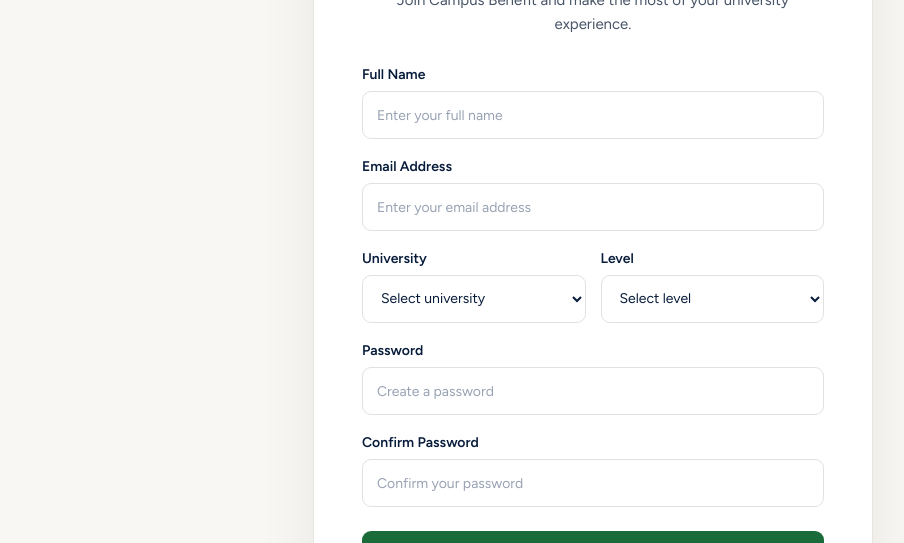
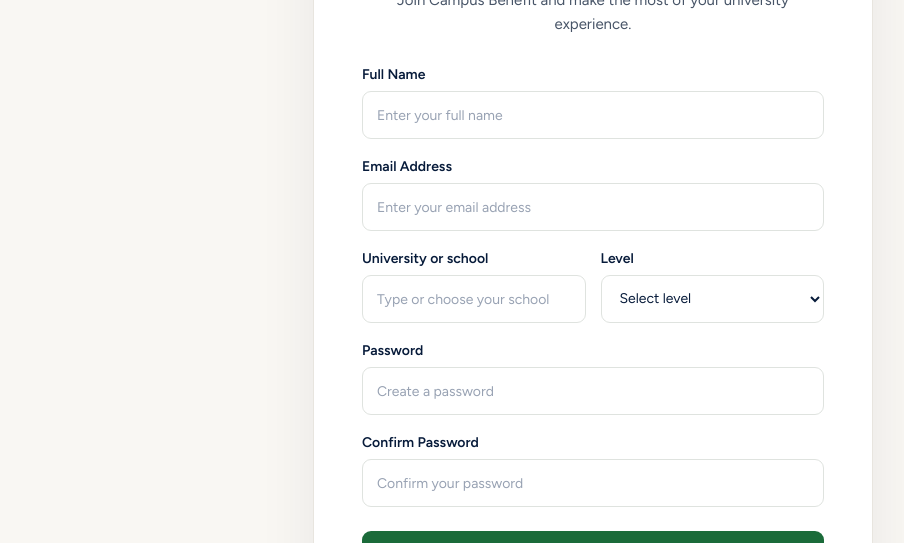
Before and after one commit to oluwafikayomi0507-hash/campus-benefit, a plain HTML site: page frontend/signup.html in a window 1280 px wide. Shown: the part 257-800 px from the top of the page, without its empty margins (47-951 px from the left). Drawn offline with Linux system fonts and the light colour scheme.

Commit message:
Allow students to join from any school

```diff
--- a/backend/src/routes/auth.routes.js
+++ b/backend/src/routes/auth.routes.js
@@ -45,6 +45,10 @@ router.post("/signup", limitSignup, async (req, res) => {
 
   if (!fullName || !email || !university || !level || !password) {
     return res.status(400).json({ message: "Please complete all required fields." });
+  }
+
+  if (university.length > 180) {
+    return res.status(400).json({ message: "University or school name must be 180 characters or fewer." });
   }
 
   if (!emailPattern.test(email)) {
--- a/backend/src/routes/vendor.routes.js
+++ b/backend/src/routes/vendor.routes.js
@@ -86,6 +86,9 @@ router.post("/auth/signup", limitVendorSignup, async (req, res) => {
 
   if (!businessName || !businessType || !university || !location || !email || !password) {
     return res.status(400).json({ message: "Complete all required business and account fields." });
+  }
+  if (university.length > 180) {
+    return res.status(400).json({ message: "University or campus name must be 180 characters or fewer." });
   }
   if (!emailPattern.test(email)) {
     return res.status(400).json({ message: "Enter a valid business email address." });
--- a/frontend/signup.html
+++ b/frontend/signup.html
@@ -71,16 +71,15 @@
                 <div class="form-row">
 
                     <div class="form-group">
-                        <label for="university">University</label>
-
-                        <select id="university" name="university" required>
-                            <option value="">Select university</option>
-                            <option value="LASU">LASU</option>
-                            <option value="UNILAG">UNILAG</option>
-                            <option value="UI">University of Ibadan</option>
-                            <option value="YABATECH">YABATECH</option>
-                            <option value="Other">Other</option>
-                        </select>
+                        <label for="university">University or school</label>
+                        <input id="university" name="university" list="university-options" maxlength="180" required
+                            autocomplete="organization" placeholder="Type or choose your school">
+                        <datalist id="university-options">
+                            <option value="Lagos State University"></option>
+                            <option value="University of Lagos"></option>
+                            <option value="University of Ibadan"></option>
+                            <option value="Yaba College of Technology"></option>
+                        </datalist>
                     </div>
 
 
```
Also changed, not shown: frontend/vendor-signup.html (+1 -1 lines).
